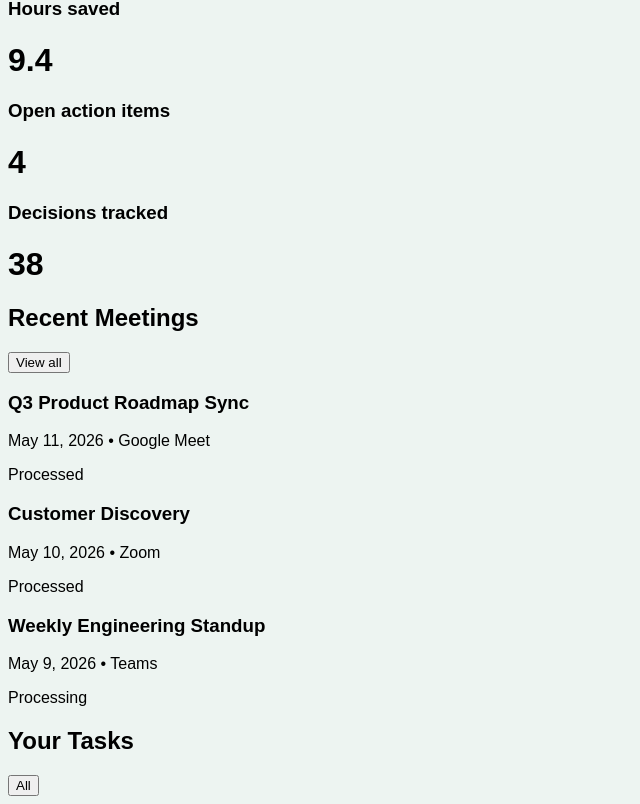
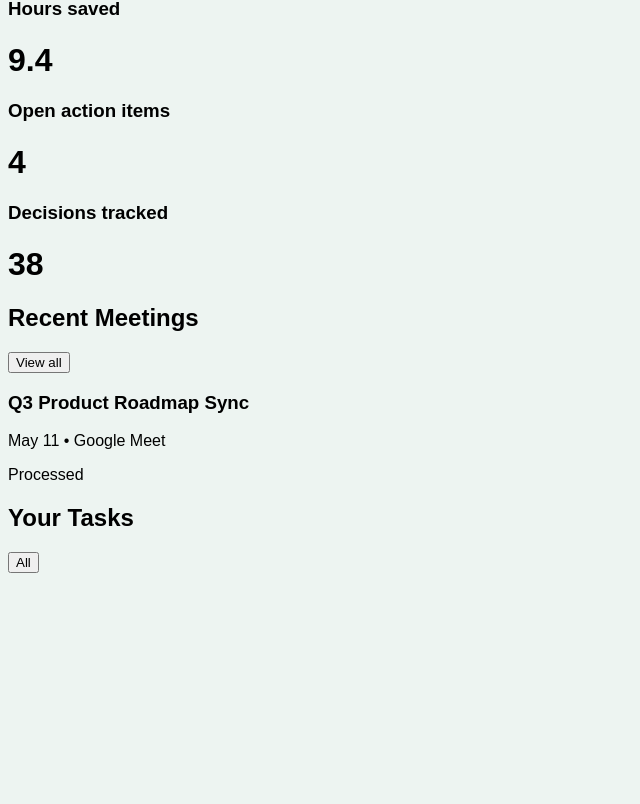
Before and after one commit to proeduvate/MOM, a React (Create React App) app in the folder mom-frontend/: page / in a window 1280 px wide. Shown: the part 366-1170 px from the top of the page, without its empty margins (0-640 px from the left). After the commit the page ends 947 px from the top, so only its background shows below. Built offline with nearby package versions, Linux system fonts and the light colour scheme.

Commit message:
Add files via upload

```diff
--- a/mom-frontend/src/data/mockData.js
+++ b/mom-frontend/src/data/mockData.js
@@ -1,62 +1,28 @@
 export const stats = [
   {
     title: "Meetings this month",
-    value: "12"
+    value: 12,
   },
   {
     title: "Hours saved",
-    value: "9.4"
+    value: 9.4,
   },
   {
     title: "Open action items",
-    value: "4"
+    value: 4,
   },
   {
     title: "Decisions tracked",
-    value: "38"
-  }
+    value: 38,
+  },
 ];
 
 export const meetings = [
   {
     id: 1,
     title: "Q3 Product Roadmap Sync",
-    duration: "48 min",
-    date: "May 11, 2026",
+    date: "May 11",
     platform: "Google Meet",
-    status: "Processed"
+    status: "Processed",
   },
-  {
-    id: 2,
-    title: "Customer Discovery",
-    duration: "32 min",
-    date: "May 10, 2026",
-    platform: "Zoom",
-    status: "Processed"
-  },
-  {
-    id: 3,
-    title: "Weekly Engineering Standup",
-    duration: "22 min",
-    date: "May 9, 2026",
-    platform: "Teams",
-    status: "Processing"
-  }
 ];
-
-export const tasks = [
-  {
-    id: 1,
-    task: "Finalize mobile QA checklist",
-    user: "Priya S.",
-    due: "May 18",
-    done: false
-  },
-  {
-    id: 2,
-    task: "Draft billing migration plan",
-    user: "Karthik V.",
-    due: "May 22",
-    done: true
-  }
-];
```
